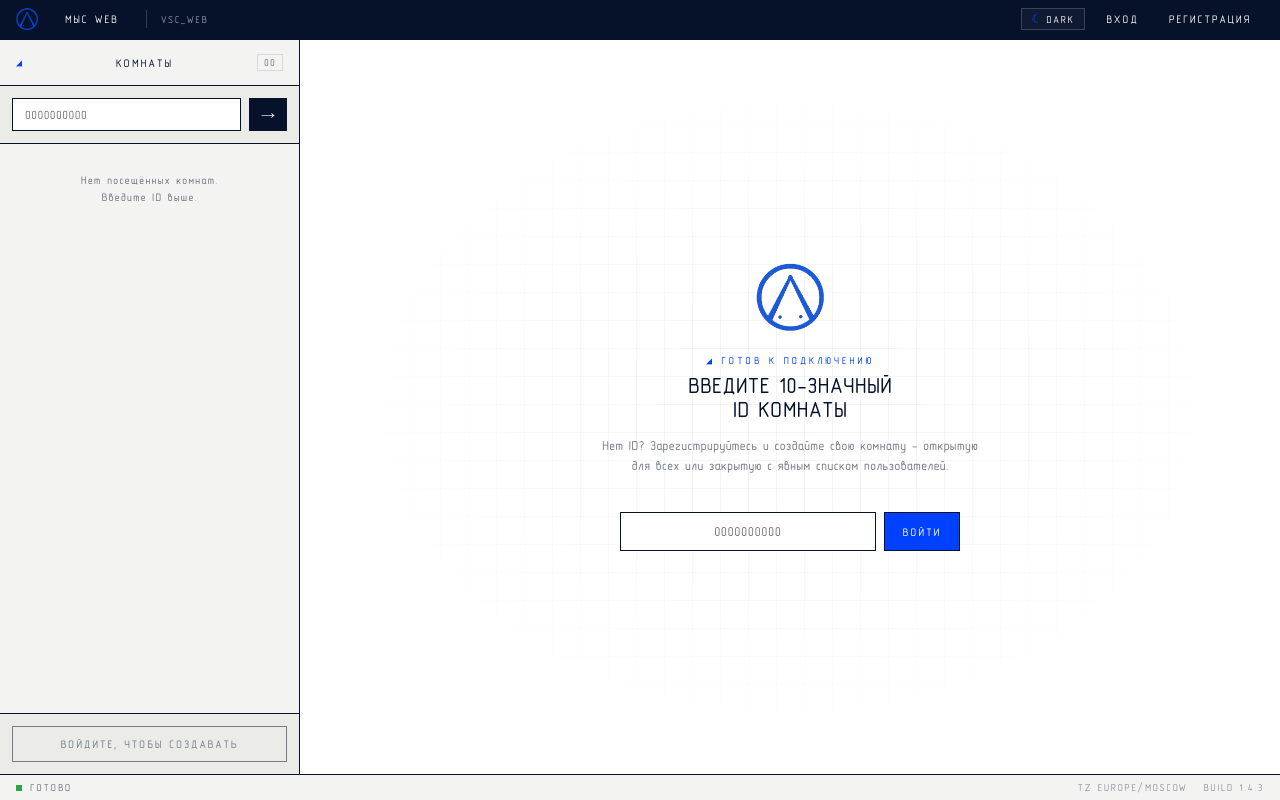
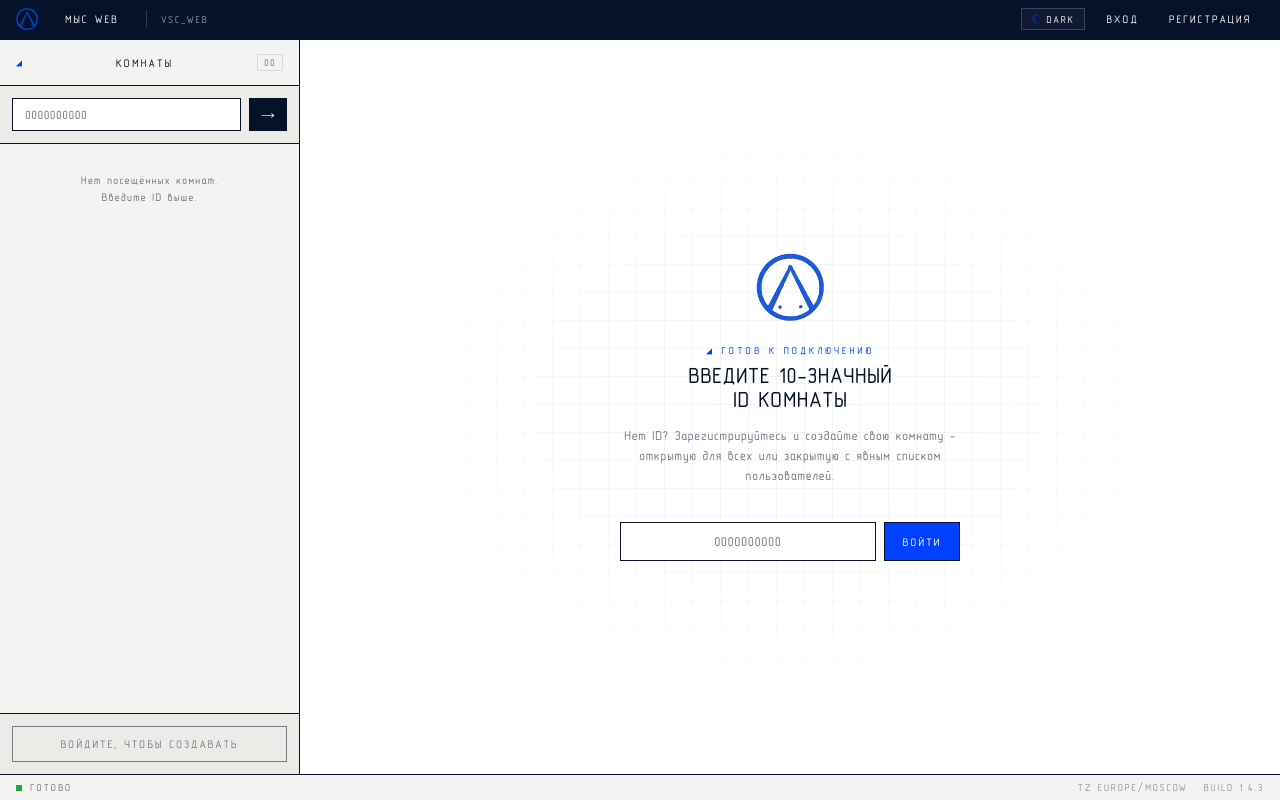
Before and after one commit to terrentii/vsc_web, a Flask app: page / in a window 1280 px wide. Run offline with Flask 3, Linux system fonts and the light colour scheme; data comes from the database, SQL or seed files in the repository.

Commit message:
Фикс 1

```diff
--- a/templates/base.html
+++ b/templates/base.html
@@ -53,6 +53,10 @@
       color: var(--mys-ink);
       display: flex;
       flex-direction: column;
+      /* ГОСТ-шрифт узкий и тонкий — синтезируем полужирный и раздвигаем буквы
+         для читаемости; наследуется всей вёрсткой */
+      font-weight: 600;
+      letter-spacing: .02em;
     }
     #mys-root { display: flex; flex-direction: column; flex: 1; min-height: 0; overflow: hidden; }
 
```
